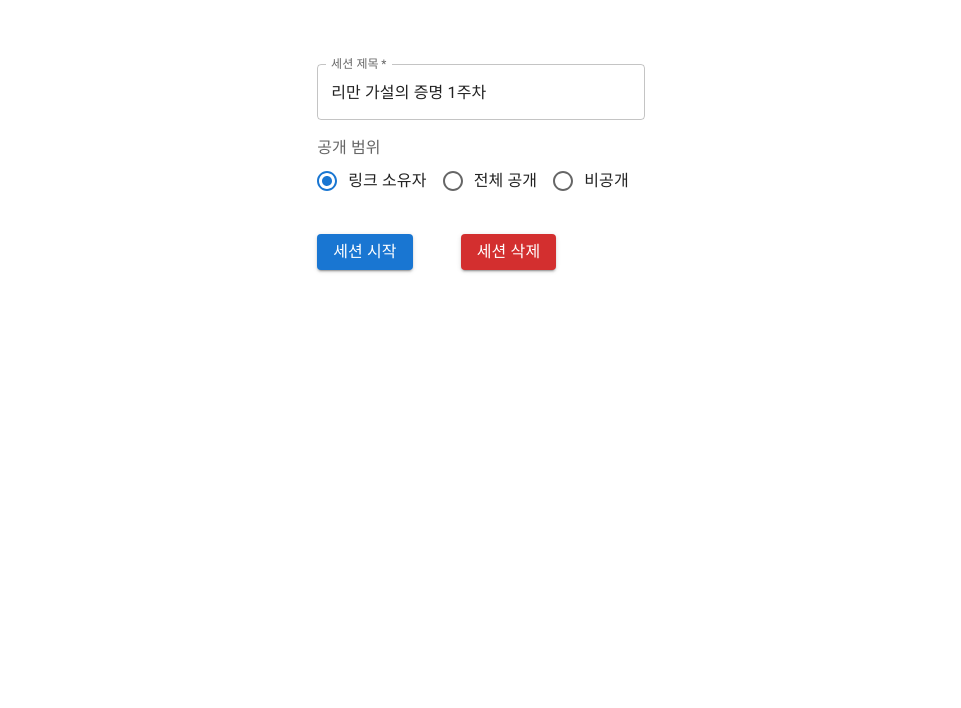
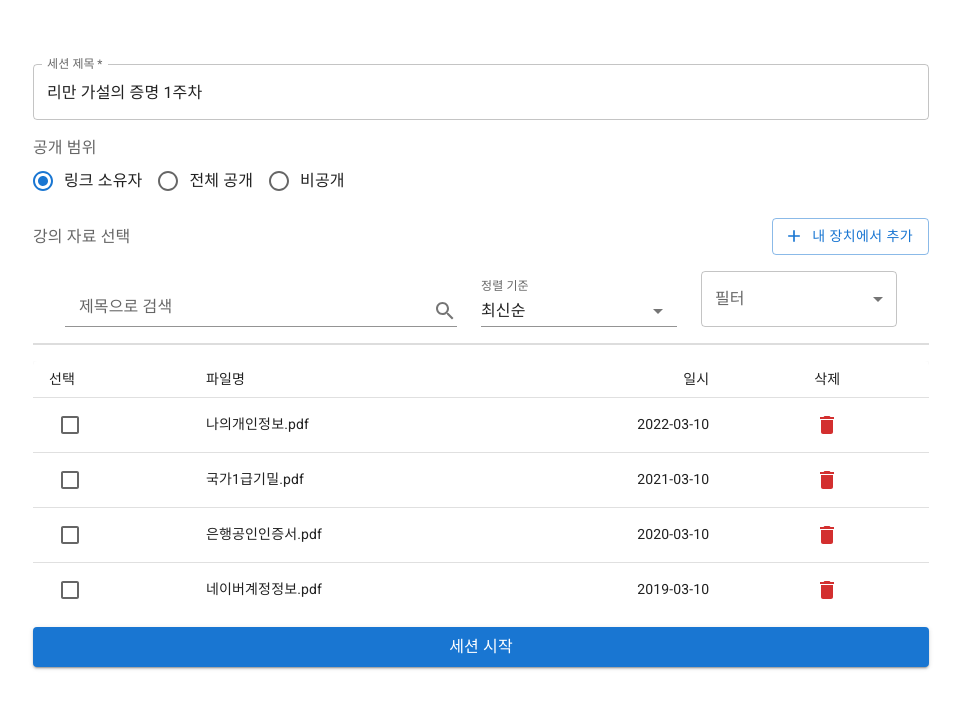
Before and after one commit to nayounsang/catch-up-proto, a React (Vite) app: page /session in a window 1280 px wide. Shown: the top 708 px of the page, without its empty margins (159-1120 px from the left). Built offline with nearby package versions, Linux system fonts and the light colour scheme.

Commit message:
feat: session-detail 제작

```diff
--- /dev/null
+++ b/src/component/molecule/FileElement.tsx
@@ -0,0 +1,32 @@
+import { Button, Checkbox,  TableCell, TableRow } from "@mui/material";
+
+import DeleteIcon from "@mui/icons-material/Delete";
+
+interface PropType {
+  name: string;
+
+  date: string;
+
+}
+
+export default function FileElement({
+  name,
+
+  date,
+
+}: PropType) {
+  return (
+    <TableRow>
+      <TableCell component="th" scope="row">
+        <Checkbox/>
+      </TableCell>
+      <TableCell align="left">{name}</TableCell>
+      <TableCell align="right">{date}</TableCell>
+      <TableCell align="center">
+        <Button>
+          <DeleteIcon color="error" />
+        </Button>
+      </TableCell>
+    </TableRow>
+  );
+}
--- a/src/component/molecule/SessionElement.tsx
+++ b/src/component/molecule/SessionElement.tsx
@@ -1,5 +1,6 @@
 import { Button, Link, TableCell, TableRow } from "@mui/material";
-import SettingsIcon from "@mui/icons-material/Settings";
+
+import DeleteIcon from '@mui/icons-material/Delete';
 
 interface PropType {
   name: string;
@@ -14,23 +15,21 @@ export default function SessionElement({
   role,
   date,
   document,
-  auth
+  auth,
 }: PropType) {
   return (
     <TableRow>
       <TableCell component="th" scope="row">
-        <Link href="session">
-             {name}
-        </Link>
-
+        <Link href="session">{name}</Link>
       </TableCell>
       <TableCell align="right">{role}</TableCell>
       <TableCell align="right">{date}</TableCell>
       <TableCell align="right">{auth}</TableCell>
       <TableCell align="right">{document}</TableCell>
+
       <TableCell align="center">
         <Button>
-          <SettingsIcon />
+          <DeleteIcon color="error"/>
         </Button>
       </TableCell>
     </TableRow>
--- /dev/null
+++ b/src/component/organism/FileSelectOption.tsx
@@ -0,0 +1,27 @@
+import styled from "@emotion/styled";
+import SessionFilter from "../molecule/SessionFilter";
+import SessionSearch from "../molecule/SessionSearch";
+import SessionSort from "../molecule/SessionSort";
+import { Box } from "@mui/material";
+
+export default function FileSelectOption() {
+  return (
+    <Container>
+      <SessionSearch />
+      <SessionSort />
+      <SessionFilter />
+    </Container>
+  );
+}
+
+const Container = styled(Box)(() => ({
+  display: "flex",
+
+  width: "100%",
+  borderBottom: "2px solid #ddd",
+  alignItems: "flex-end",
+  padding: "1rem 2rem",
+  color: "white",
+  gap: "1.5rem",
+  marginBottom: "1rem",
+}));
--- /dev/null
+++ b/src/component/organism/FileTable.tsx
@@ -0,0 +1,32 @@
+import { Box, Paper, Table, TableBody, TableCell, TableContainer, TableHead } from "@mui/material";
+import FileElement from "../molecule/FileElement";
+
+const fileData:{name:string;date:string;}[] = [
+    {name:"나의개인정보.pdf",date:"2022-03-10"},
+    {name:"국가1급기밀.pdf",date:"2021-03-10"},
+    {name:"은행공인인증서.pdf",date:"2020-03-10"},
+    {name:"네이버계정정보.pdf",date:"2019-03-10"},
+    {name:"네이버계정정보.pdf",date:"2019-03-10"},
+]
+
+export default function FileTable() {
+  return (
+    <Box sx={{maxHeight:"250px",overflowY:"scroll"}}>
+      <TableContainer component={Paper}>
+        <Table size="small">
+          <TableHead>
+            <TableCell>선택</TableCell>
+            <TableCell align="left">파일명</TableCell>
+            <TableCell align="right">일시</TableCell>
+            <TableCell align="center">삭제</TableCell>
+          </TableHead>
+          <TableBody >
+            {fileData.map((e, i) => (
+              <FileElement {...e} key={i} />
+            ))}
+          </TableBody>
+        </Table>
+      </TableContainer>
+    </Box>
+  );
+}
--- a/src/component/organism/SessionTable.tsx
+++ b/src/component/organism/SessionTable.tsx
@@ -45,12 +45,13 @@ export default function SessionTable() {
       <TableContainer component={Paper}>
         <Table>
           <TableHead>
-            <TableCell>세션 제목</TableCell>
+            <TableCell>세션 제목 및 상세보기</TableCell>
             <TableCell align="right">내 역할</TableCell>
             <TableCell align="right">일시</TableCell>
             <TableCell align="right">권한</TableCell>
             <TableCell align="right">문서</TableCell>
-            <TableCell align="center">옵션</TableCell>
+
+            <TableCell align="center">삭제</TableCell>
           </TableHead>
           <TableBody>
             {sessionData.map((e, i) => (
--- /dev/null
+++ b/src/component/template/SessionFileSelect.tsx
@@ -0,0 +1,19 @@
+import { Box, Button, FormLabel } from "@mui/material";
+import AddIcon from "@mui/icons-material/Add";
+import FileSelectOption from "../organism/FileSelectOption";
+import FileTable from "../organism/FileTable";
+
+export default function SessionFileSelect() {
+  return (
+    <Box>
+      <Box display="flex" justifyContent="space-between" alignItems="center">
+        <FormLabel>강의 자료 선택</FormLabel>
+        <Button startIcon={<AddIcon />} variant="outlined">
+          내 장치에서 추가
+        </Button>
+      </Box>
+      <FileSelectOption />
+      <FileTable/>
+    </Box>
+  );
+}
--- a/src/page/Login.tsx
+++ b/src/page/Login.tsx
@@ -17,8 +17,8 @@ export default function Login() {
         <Typography variant="h2" fontWeight="bold">
           캐치업
         </Typography>
-        <Input placeholder="아이디" fullWidth />
-        <Input placeholder="비밀번호" fullWidth />
+        <Input placeholder="아이디" fullWidth required/>
+        <Input placeholder="비밀번호" fullWidth type="password" required/>
         <Box
           display="flex"
           justifyContent="space-between"
@@ -34,7 +34,7 @@ export default function Login() {
           </Link>
         </Box>
         <Link href="/dashboard" sx={{ width: "100%" }}>
-          <Button variant="contained" fullWidth>
+          <Button variant="contained" fullWidth type="submit">
             <Typography>로그인</Typography>
           </Button>
         </Link>
--- a/src/page/Session.tsx
+++ b/src/page/Session.tsx
@@ -1,6 +1,7 @@
 import { Box, Button, FormControl, Typography, styled } from "@mui/material";
 import SessionAuthOption from "../component/molecule/SessionAuthOption";
 import SessionTitleInput from "../component/atom/SessionTitleInput";
+import SessionFileSelect from "../component/template/SessionFileSelect";
 
 export default function Session() {
   return (
@@ -9,17 +10,13 @@ export default function Session() {
         <FormControl sx={{ gap: "1rem" }}>
           <SessionTitleInput />
           <SessionAuthOption />
-          <Box display="flex"></Box>
+          <SessionFileSelect/>
         </FormControl>
-        <Box display="flex" gap="3rem">
-          <Button variant="contained" type="submit">
-            <Typography>세션 시작</Typography>
-          </Button>
-          <Button variant="contained" type="submit" color="error">
-            <Typography>세션 삭제</Typography>
-          </Button>
-        </Box>
-      </InnerContainer>{" "}
+
+        <Button variant="contained" type="submit" size="large">
+          <Typography>세션 시작</Typography>
+        </Button>
+      </InnerContainer>
     </Container>
   );
 }
@@ -38,5 +35,6 @@ const InnerContainer = styled(Box)(() => ({
   gap: "1rem",
   boxSizing: "border-box",
   padding: "4rem",
-  maxWidth: "800px",
+  width: "100%",
+  maxWidth: "1024px"
 }));
```
Also changed, not shown: src/component/organism/SessionFileSelect.tsx (deleted, +0 -9 lines).
